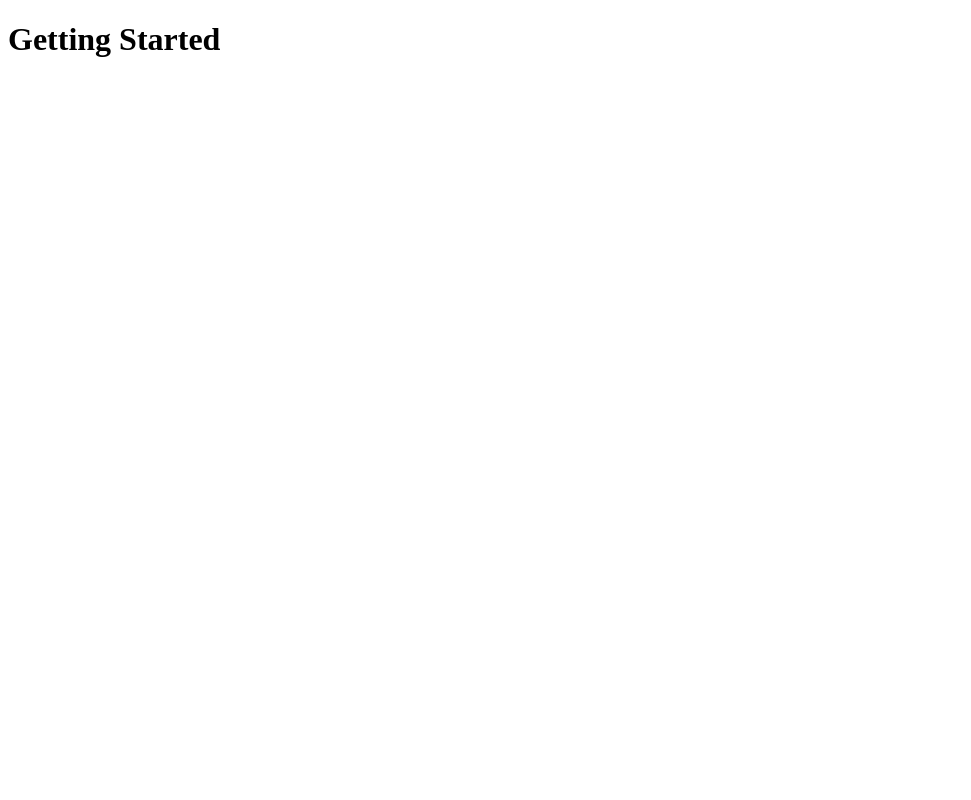
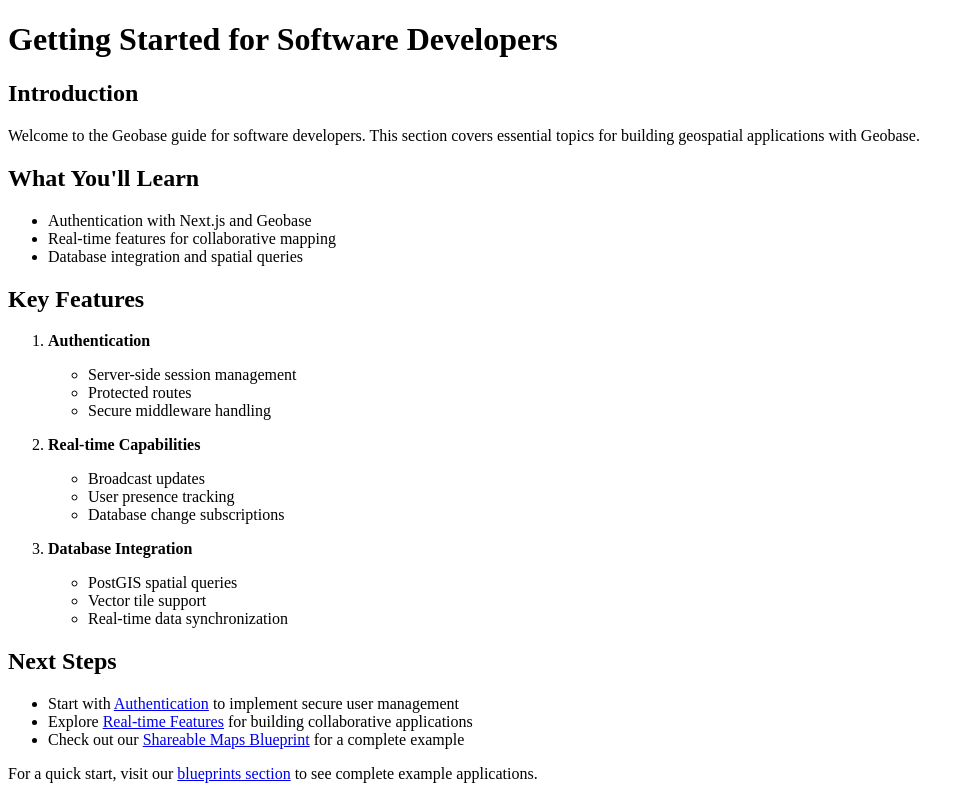
Before and after one commit to decision-labs/geobase-docs, a Next.js app: page /guides/software-developer/getting-started in a window 1280 px wide. Shown: the whole page, without its empty margins (0-971 px from the left). Built offline with nearby package versions, Linux system fonts and the light colour scheme.

Commit message:
add getting started

```diff
--- a/pages/guides/software-developer/getting-started.mdx
+++ b/pages/guides/software-developer/getting-started.mdx
@@ -1 +1,32 @@
-# Getting Started
+# Getting Started for Software Developers
+
+## Introduction
+Welcome to the Geobase guide for software developers. This section covers essential topics for building geospatial applications with Geobase.
+
+## What You'll Learn
+- Authentication with Next.js and Geobase
+- Real-time features for collaborative mapping
+- Database integration and spatial queries
+
+## Key Features
+1. **Authentication**
+   - Server-side session management
+   - Protected routes
+   - Secure middleware handling
+
+2. **Real-time Capabilities**
+   - Broadcast updates
+   - User presence tracking
+   - Database change subscriptions
+
+3. **Database Integration**
+   - PostGIS spatial queries
+   - Vector tile support
+   - Real-time data synchronization
+
+## Next Steps
+- Start with [Authentication](./auth) to implement secure user management
+- Explore [Real-time Features](./realtime) for building collaborative applications
+- Check out our [Shareable Maps Blueprint](/blueprints/shareable-maps-nextjs) for a complete example
+
+For a quick start, visit our [blueprints section](/blueprints) to see complete example applications.
```
Also changed, not shown: pages/guides/data-scientist/getting-started.mdx (+32 -0 lines).
